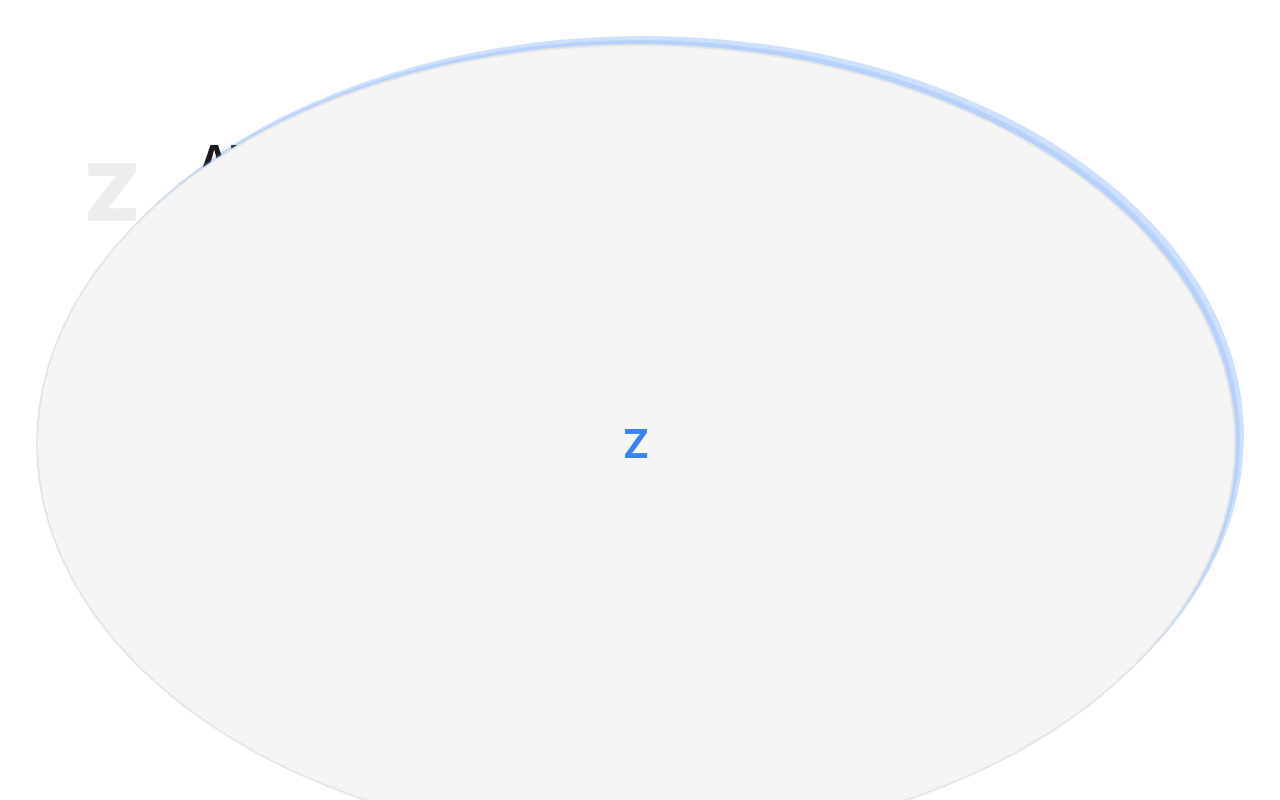
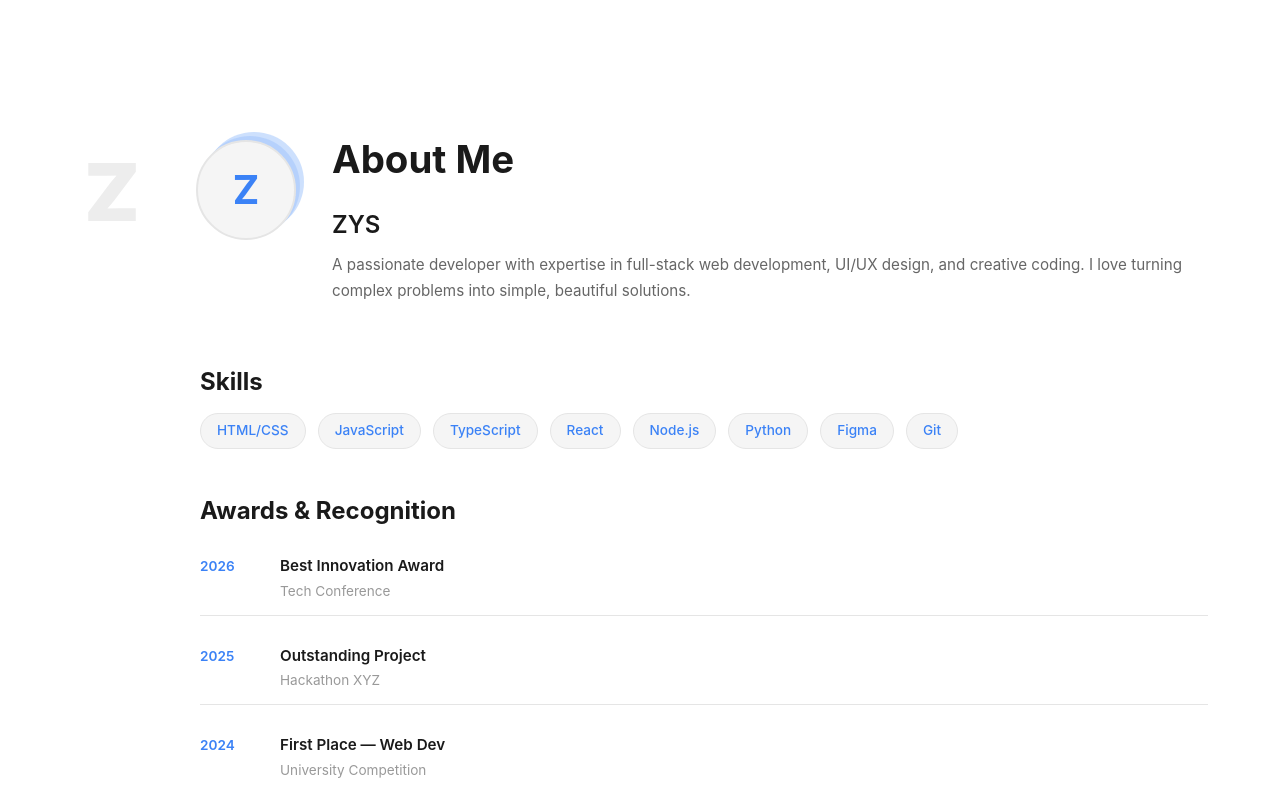
Before and after one commit to asher020950-rgb/zys-portfolio, a website built with Vite: page index.html in a window 1280 px wide. Shown: the part 760-1560 px from the top of the page. Built offline with nearby package versions, Linux system fonts and the light colour scheme.

Commit message:
Task 6: Add Z-section CSS (Bio, Skills & Awards)

```diff
--- a/style.css
+++ b/style.css
@@ -372,3 +372,111 @@ p { margin-bottom: 1rem; color: var(--text-secondary); }
   color: var(--text-secondary);
   line-height: 1.7;
 }
+
+/* === Bio Section (Z) === */
+.bio-header {
+  display: flex;
+  align-items: flex-start;
+  gap: 2rem;
+  margin-bottom: 3rem;
+}
+
+.bio-avatar {
+  flex-shrink: 0;
+  width: 100px;
+  height: 100px;
+  border-radius: 50%;
+  position: relative;
+}
+
+.bio-intro {
+  flex: 1;
+}
+
+.bio-name {
+  font-size: 1.5rem;
+  font-weight: 600;
+  color: var(--text-primary);
+  margin-bottom: 0.5rem;
+}
+
+.bio-desc {
+  font-size: 0.95rem;
+  line-height: 1.7;
+}
+
+/* === Skills === */
+.skills-section {
+  margin-bottom: 3rem;
+}
+
+.skills-grid {
+  display: flex;
+  flex-wrap: wrap;
+  gap: 0.75rem;
+}
+
+.skill-tag {
+  display: inline-block;
+  padding: 0.4rem 1rem;
+  font-size: 0.85rem;
+  font-weight: 500;
+  color: var(--accent);
+  background: var(--bg-secondary);
+  border: 1px solid var(--border);
+  border-radius: 20px;
+  transition: all 0.2s ease;
+}
+
+.skill-tag:hover {
+  border-color: var(--accent);
+  background: color-mix(in srgb, var(--accent) 8%, var(--bg-secondary));
+}
+
+/* === Awards === */
+.awards-section {
+  margin-bottom: 2rem;
+}
+
+.awards-timeline {
+  display: flex;
+  flex-direction: column;
+  gap: 1rem;
+}
+
+.award-item {
+  display: flex;
+  align-items: baseline;
+  gap: 1.5rem;
+  padding: 0.75rem 0;
+  border-bottom: 1px solid var(--border);
+}
+
+.award-item:last-child {
+  border-bottom: none;
+}
+
+.award-year {
+  font-size: 0.85rem;
+  font-weight: 600;
+  color: var(--accent);
+  white-space: nowrap;
+  min-width: 3.5rem;
+}
+
+.award-detail {
+  display: flex;
+  flex-direction: column;
+  gap: 0.15rem;
+}
+
+.award-title {
+  font-weight: 600;
+  color: var(--text-primary);
+  font-size: 0.95rem;
+}
+
+.award-org {
+  font-size: 0.85rem;
+  color: var(--text-muted);
+}
```
